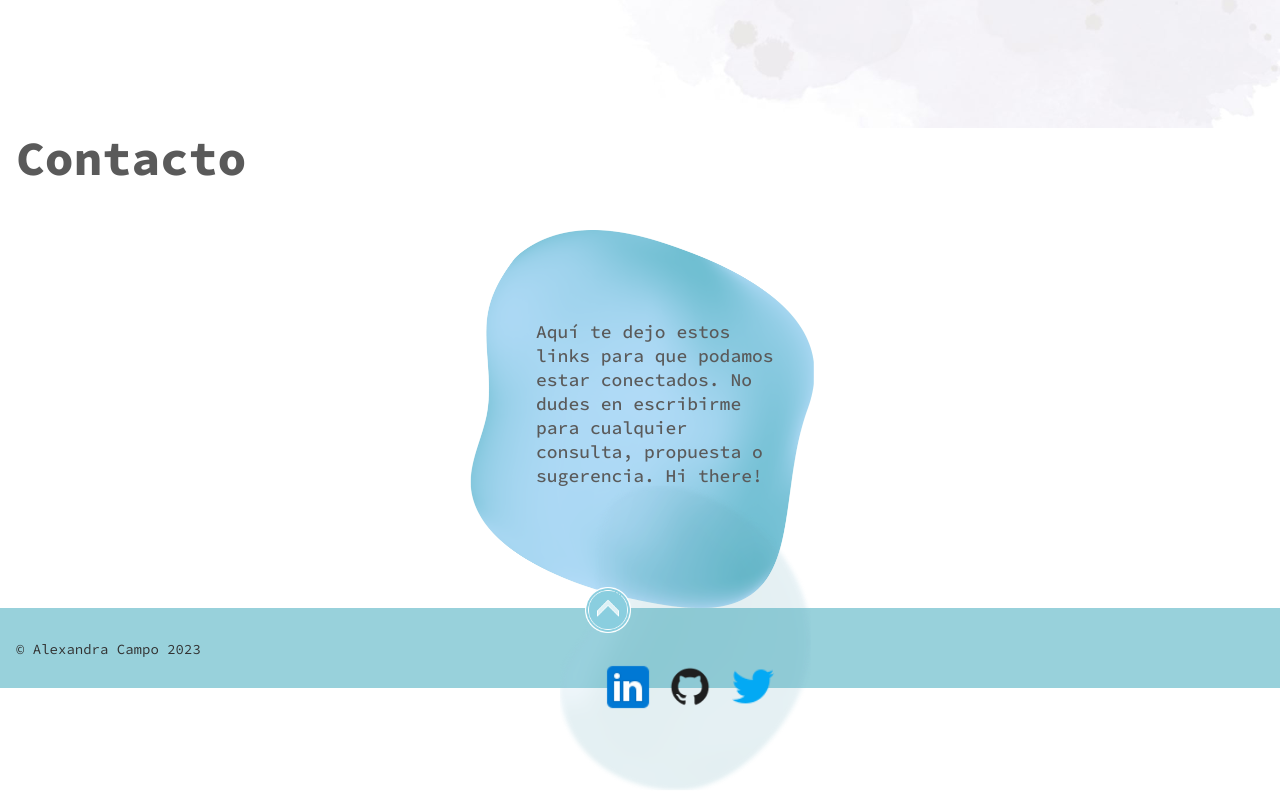
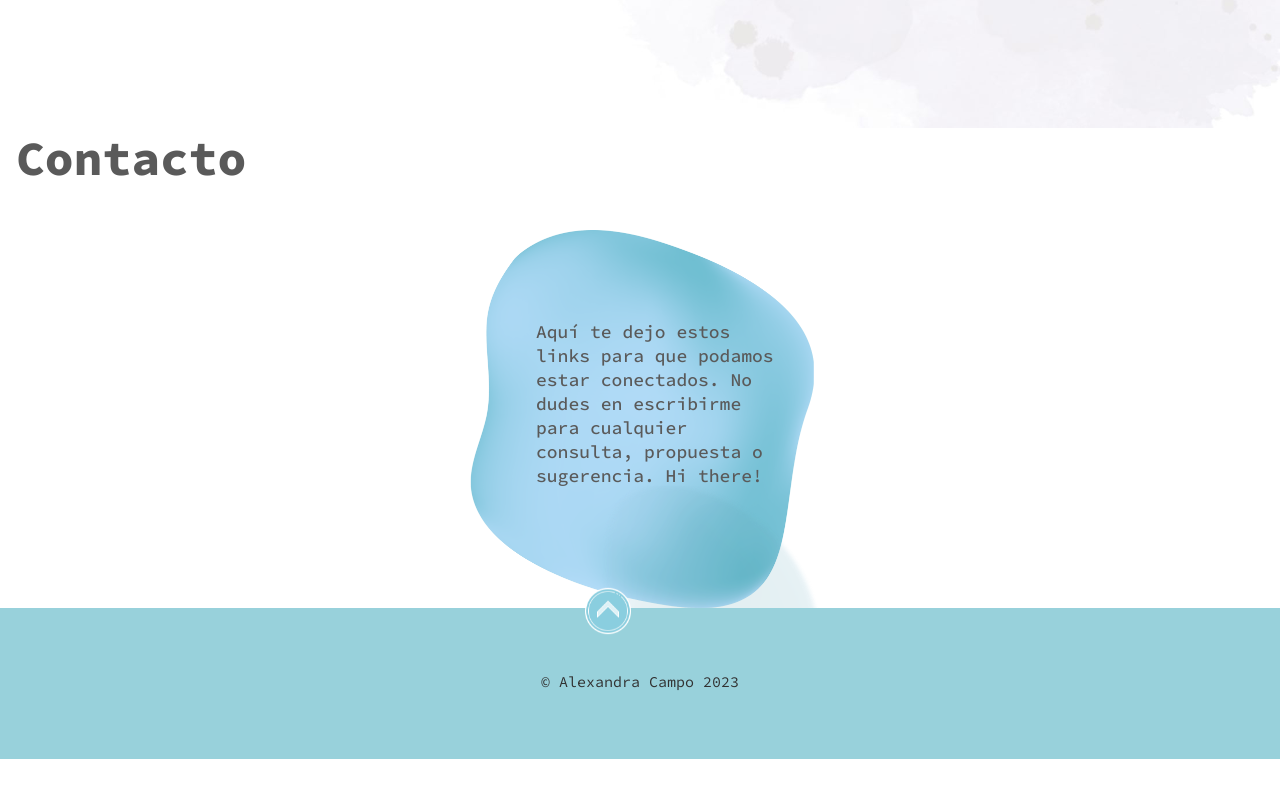
Before and after one commit to alexandracampo/alexandra-campo, a React (Create React App) app: page /#/principal in a window 1280 px wide. Shown: the part 2376-3176 px from the top of the page. After the commit the page ends 3135 px from the top, so only its background shows below. Built offline with nearby package versions, Linux system fonts and the light colour scheme.

Commit message:
finished footer

```diff
--- a/src/components/Footer.jsx
+++ b/src/components/Footer.jsx
@@ -8,9 +8,10 @@ function Footer(props) {
 
     return (
         <div className={`footer ${props.theme}`}>
-
-            <p className='copyright'>&copy; Alexandra Campo 2023</p>
-            <AnchorLink className='link-arrow' offset={() => 300} href='#aboutmeId'>
+            <div className='box-copy'>
+                <p className='copyright'>&copy; Alexandra Campo 2023</p>
+            </div>
+            <AnchorLink className='link-btn' offset={() => 300} href='#aboutmeId'>
                 <img className='btn-up' src={iconUp} alt='imagen flecha arriba'></img>
             </AnchorLink>
 
--- a/src/styles/Contact.scss
+++ b/src/styles/Contact.scss
@@ -4,6 +4,7 @@
   color: rgb(90, 90, 90);
   font-family: $font2;
   height: 60vh;
+  overflow: hidden;
 
   .title-contact {
     font-weight: 700;
@@ -59,15 +60,20 @@
     position: relative;
     margin: auto;
     top: -12rem;
-    left: 7rem;
+    left: 7.5rem;
     width: 25rem;
     height: 20rem;
+
+    .dark {
+      background-color: transparent;
+    }
 
     .list-links {
       position: relative;
       margin: auto;
       bottom: -11rem;
       left: 2.8rem;
+      display: inline-block;
 
       .links-contact {
         text-decoration: none;
@@ -88,8 +94,3 @@
     }
   }
 }
-
-.dark {
-  background-color: rgb(54, 54, 54);
-  color: white;
-}
--- a/src/styles/Footer.scss
+++ b/src/styles/Footer.scss
@@ -1,27 +1,32 @@
 @import "App.scss";
 
 .footer {
-  height: 5rem;
+  height: 5%;
   background-color: #5ab5c59f;
   font-family: $font2;
   color: rgb(49, 49, 49);
+  display: block;
 
-  .copyright {
-    font-size: 14px;
-    text-align: start;
-    padding-top: 2rem;
-    padding-left: 1rem;
+  .box-copy {
+    display: flex;
+    justify-content: center;
+    align-items: center;
+    padding-top: 4rem;
+    .copyright {
+      font-size: 15px;
+    }
   }
+  .link-btn {
+    position: relative;
+    top: -7rem;
+    left: 45%;
 
-  .link-arrow {
-    position: relative;
-    top: -5rem;
-    left: 45%;
     .btn-up {
       width: 4rem;
     }
   }
 }
+
 .dark {
   background-color: rgb(92, 92, 92);
   color: white;
```
